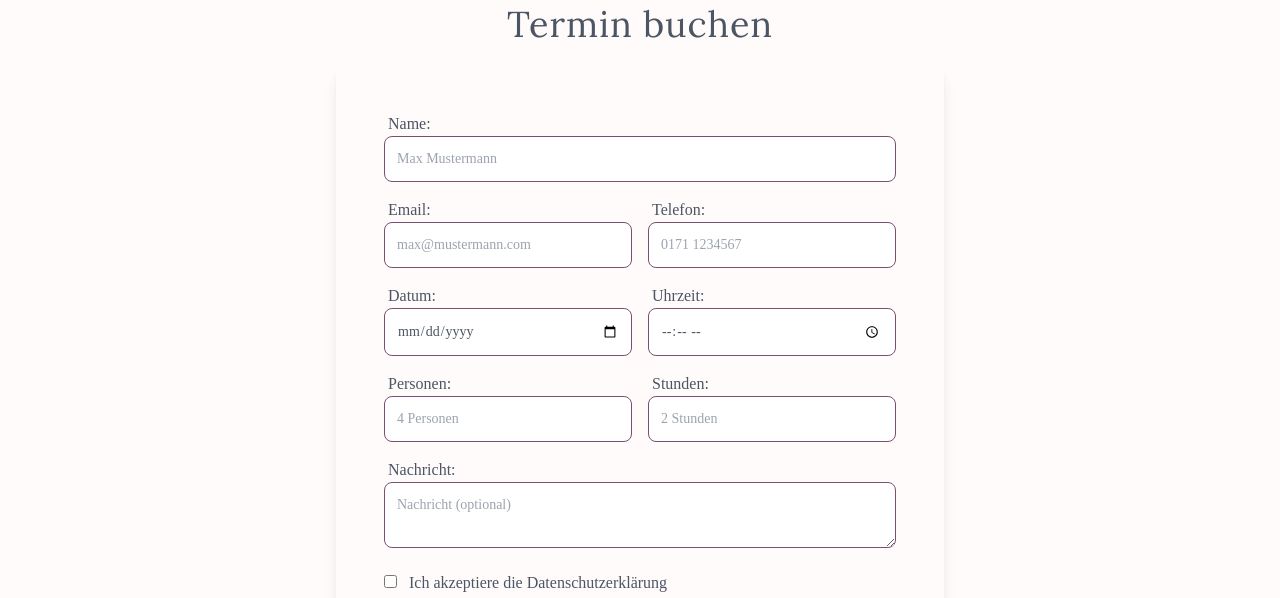
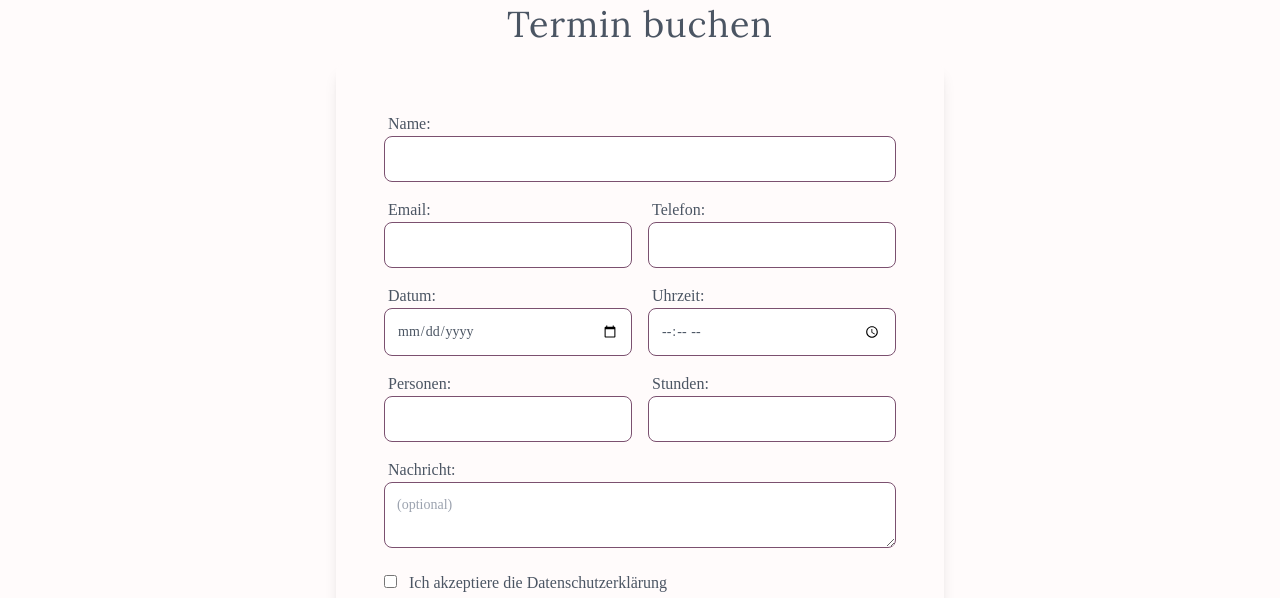
Before and after one commit to Schmedu/BanjaOs, a Next.js app: page / in a window 1280 px wide. Shown: the part 3220-3818 px from the top of the page. Built offline with nearby package versions, Linux system fonts and the light colour scheme; a web font is replaced by a local one.

Commit message:
removed placeholder in contactForm.tsx; adjusted header

```diff
--- a/components/contactForm.tsx
+++ b/components/contactForm.tsx
@@ -6,12 +6,15 @@ import GradientButton from "./gradientButton";
 
 const buttonText = "Senden";
 const message = "Nachricht";
-const phoneNumber = "0171 1234567";
+const phoneNumber = "";
 const phoneLabel = "Telefon";
-const emailPlaceholder = "max@mustermann.com";
+const emailPlaceholder = "";
 
 const nameLabel = "Name";
-const namePlaceholder = "Max Mustermann";
+const namePlaceholder = "";
+const personsPlaceHolder = "";
+const hoursPlaceHolder = "";
+const messagePlaceHolder = "(optional)";
 
 // const times = Array.from({ length: 12 }, (_, i) => {
 //     const hour = 10 + i;
@@ -199,7 +202,7 @@ const ContactForm = () => {
                                         whileInView={{ opacity: 1, x: 0, transition: { duration: (0.3 * 1) } }}
                                         viewport={{ once: true }}
                                         className="w-full rounded-lg p-3 text-sm border  dark:border-none"
-                                        placeholder="4 Personen"
+                                        placeholder={personsPlaceHolder}
                                         id="persons"
                                         type={'number'}
                                         // list='persons'
@@ -226,7 +229,7 @@ const ContactForm = () => {
                                         whileInView={{ opacity: 1, x: 0, transition: { duration: (0.3 * 1) } }}
                                         viewport={{ once: true }}
                                         className="w-full rounded-lg p-3 text-sm border  dark:border-none"
-                                        placeholder="2 Stunden"
+                                        placeholder={hoursPlaceHolder}
                                         id="hour"
                                         // list={'hours'}
                                         type={'number'}
@@ -264,7 +267,7 @@ const ContactForm = () => {
                                     whileInView={{ opacity: 1, x: 0, transition: { duration: (0.3 * 1) } }}
                                     viewport={{ once: true }}
                                     className="w-full rounded-lg p-3 text-sm border  dark:border-none"
-                                    placeholder="Nachricht (optional)"
+                                    placeholder={messagePlaceHolder}
                                     rows={2}
                                     id="message"
                                     {...register('message')}
--- a/components/header.tsx
+++ b/components/header.tsx
@@ -30,7 +30,8 @@ export default function Header() {
 
     useEffect(() => {
         console.log(`.${router.asPath}`)
-        const activeNavigation = Array.from(document.getElementsByClassName(`${router.asPath.replace("/", "slash")}`));
+        let url = router.asPath.split('#')[0]
+        const activeNavigation = Array.from(document.getElementsByClassName(`${url.replace("/", "slash")}`));
         activeNavigation.map(x => x.classList.add("text-br-orange"));
     }, [])
 
```
